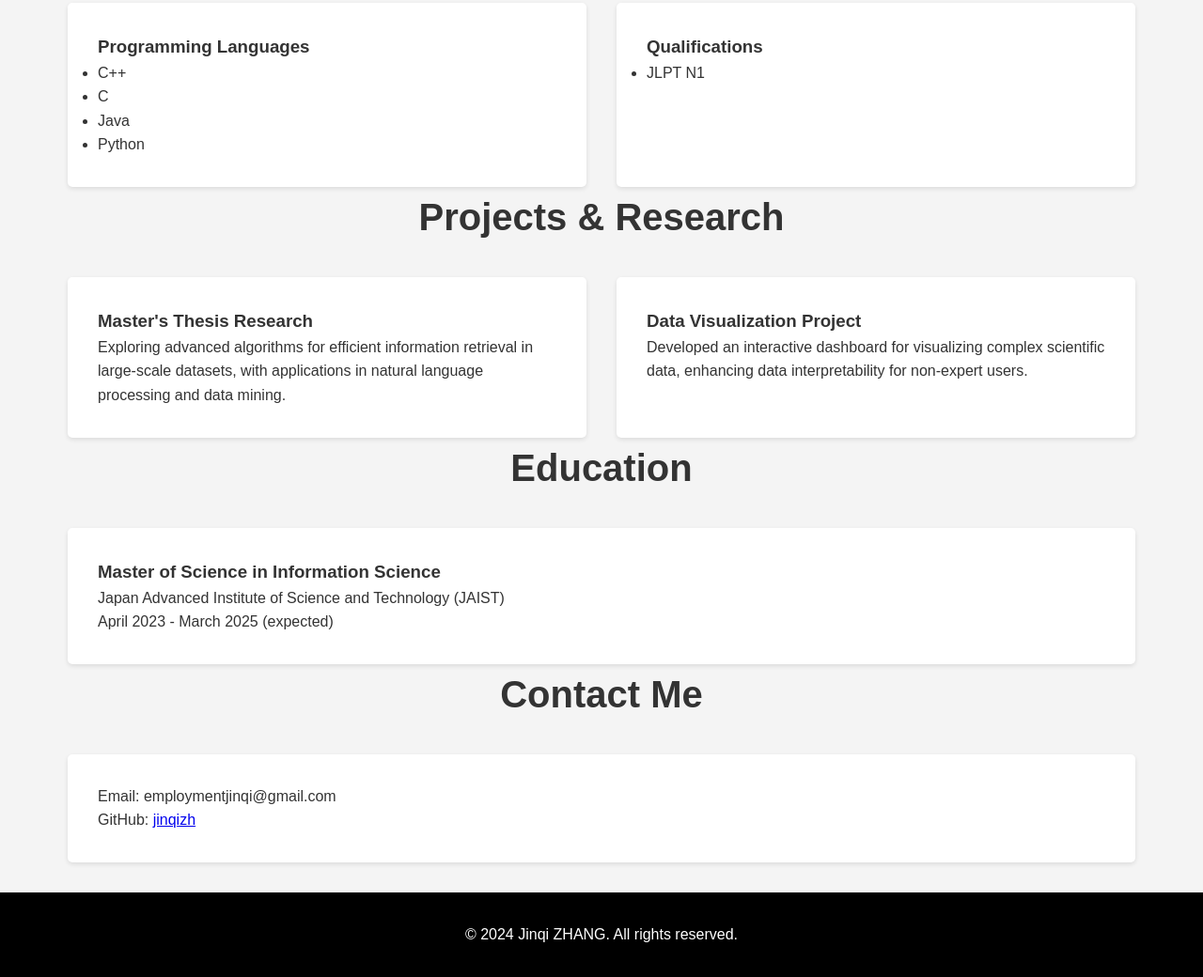
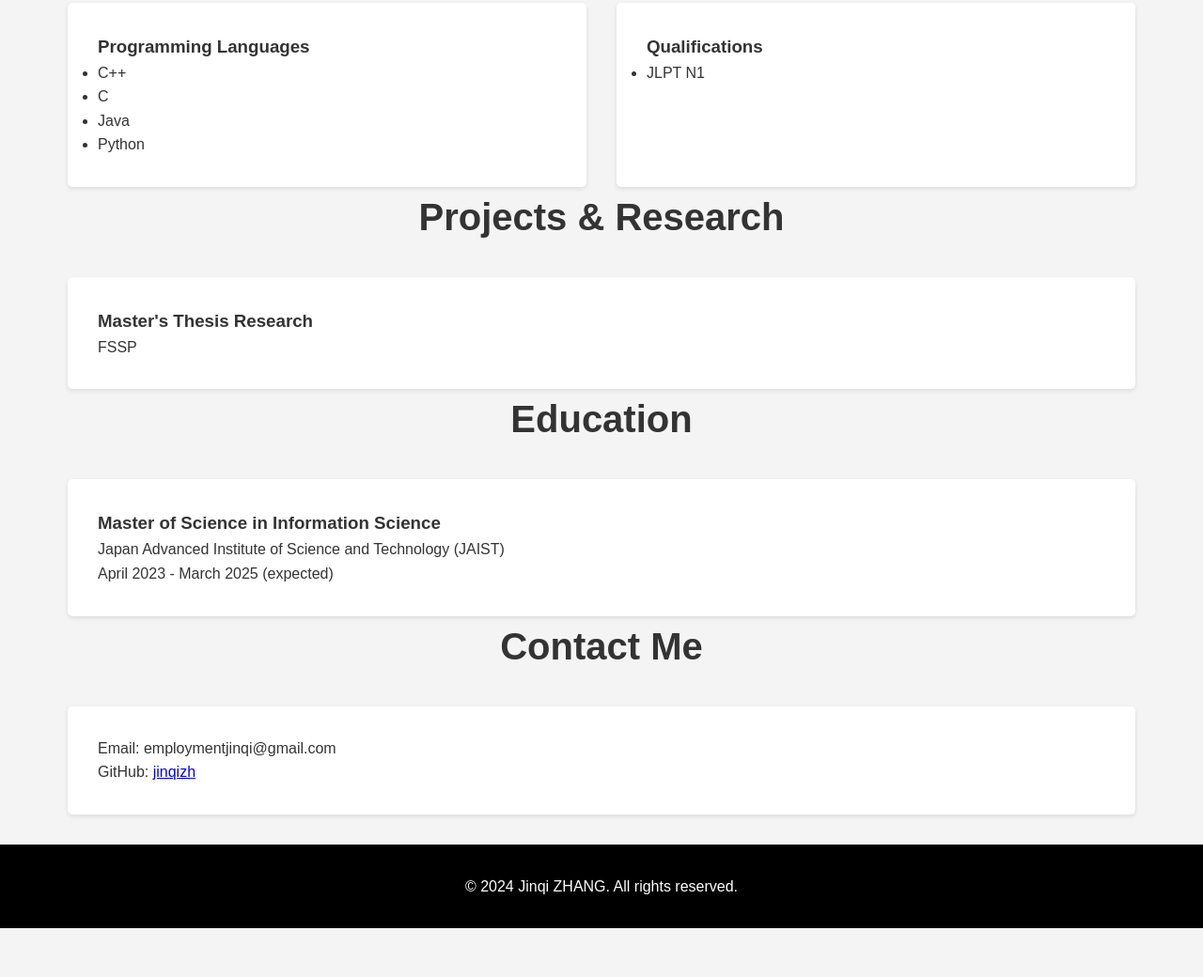
Before and after one commit to jinqizh/jinqizh.github.io, a plain HTML site: page index.html in a window 1280 px wide. Shown: the part 1015-2055 px from the top of the page at 94% size. After the commit the page ends 2003 px from the top, so only its background shows below. Drawn offline with Linux system fonts and the light colour scheme.

Commit message:
Update index.html

```diff
--- a/index.html
+++ b/index.html
@@ -213,11 +213,7 @@
             <div class="grid">
                 <div class="card">
                     <h3>Master's Thesis Research</h3>
-                    <p>Exploring advanced algorithms for efficient information retrieval in large-scale datasets, with applications in natural language processing and data mining.</p>
-                </div>
-                <div class="card">
-                    <h3>Data Visualization Project</h3>
-                    <p>Developed an interactive dashboard for visualizing complex scientific data, enhancing data interpretability for non-expert users.</p>
+                    <p>FSSP</p>
                 </div>
             </div>
         </section>
```
